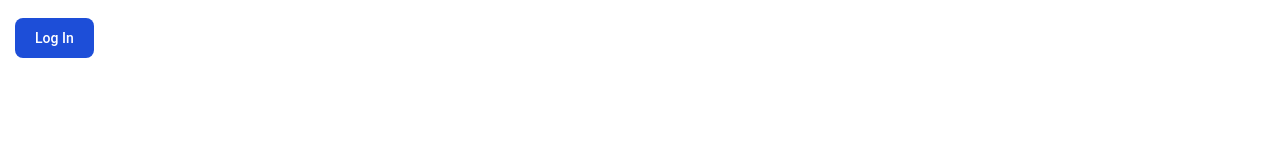
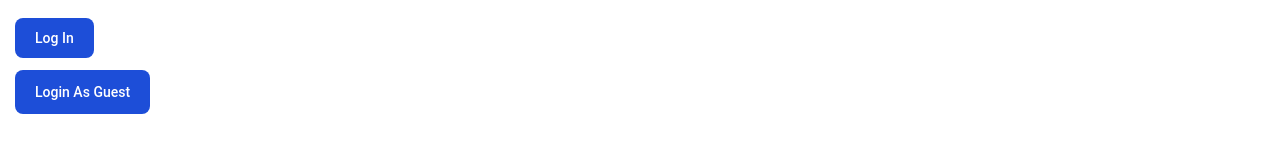
Before and after one commit to Tanapon-p/codebook-ecommerce, a React (Create React App) app: page /login in a window 1280 px wide. Shown: the part 362-526 px from the top of the page. Built offline with nearby package versions, Linux system fonts and the light colour scheme.

Commit message:
Login As Guest

```diff
--- a/src/pages/Login.js
+++ b/src/pages/Login.js
@@ -12,6 +12,25 @@
 
   async function handleLogin(evnet) {
     evnet.preventDefault();
+    try {
+      const authDetail = {
+        email: email.current.value,
+        password: password.current.value,
+      };
+      const data = await login(authDetail);
+      data.accessToken ? navigate("/products") : toast.error(data);
+    } catch (error) {
+      toast.error(error.message, {
+        closeButton: true,
+        position: "bottom-center",
+      });
+    }
+  }
+
+  async function handleLoginGuest() {
+    email.current.value = "t.poonsanchai@example.com";
+    password.current.value = "benz123456789";
+
     try {
       const authDetail = {
         email: email.current.value,
@@ -74,7 +93,12 @@
           Log In
         </button>
       </form>
-      {/* <button className="mt-3 cursor-pointer text-white bg-blue-700 hover:bg-blue-800 focus:ring-4 focus:outline-none focus:ring-blue-300 font-medium rounded-lg text-sm w-full sm:w-auto px-5 py-3 text-center dark:bg-blue-600 dark:hover:bg-blue-700 dark:focus:ring-blue-800">Login As Guest</button> */}
+      <button
+        onClick={handleLoginGuest}
+        className="mt-3 cursor-pointer text-white bg-blue-700 hover:bg-blue-800 focus:ring-4 focus:outline-none focus:ring-blue-300 font-medium rounded-lg text-sm w-full sm:w-auto px-5 py-3 text-center dark:bg-blue-600 dark:hover:bg-blue-700 dark:focus:ring-blue-800"
+      >
+        Login As Guest
+      </button>
     </main>
   );
 };
```
